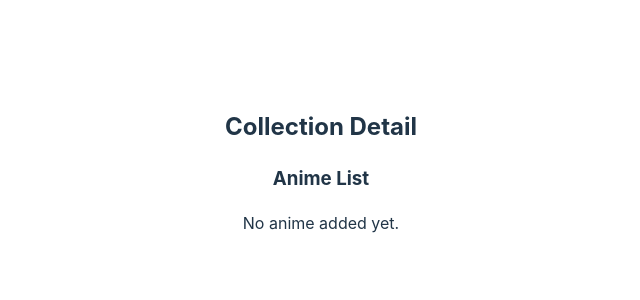
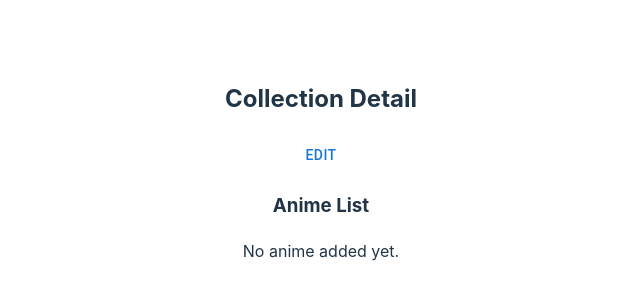
Before and after one commit to adityaputral/anime-list-collection, a React (Vite) app: page /collection-list/1/detail in a window 1280 px wide. Shown: the part 238-538 px from the top of the page, without its empty margins (319-959 px from the left). Built offline with nearby package versions, Linux system fonts and the light colour scheme.

Commit message:
apply edit collection name

```diff
--- a/src/pages/collection-detail/CollectionDetail.tsx
+++ b/src/pages/collection-detail/CollectionDetail.tsx
@@ -1,11 +1,18 @@
 import { useEffect, useState } from 'react';
 import { useSelector, useDispatch } from 'react-redux';
 import { useParams } from 'react-router-dom';
+import TextField from '@mui/material/TextField';
+import Button from '@mui/material/Button';
 import { editCollection, removeAnime } from '../../store/animeCollections';
 import Card from '../../components/Card/Card';
 
 function CollectionDetail() {
   const [collectionDetailData, setCollectionDetailData] = useState({});
+  const [editingCollection, setEditingCollection] = useState(false);
+
+  const [textValue, setTextValue] = useState<string>('');
+  const onTextChange = (e: any) => setTextValue(e.target.value);
+
   const { collectionId } = useParams();
   const dispatch = useDispatch();
   const collections = useSelector(
@@ -17,7 +24,10 @@ function CollectionDetail() {
       (collection) => collection.id === collectionId
     );
 
-    if (foundCollection) setCollectionDetailData(foundCollection);
+    if (foundCollection) {
+      setCollectionDetailData(foundCollection);
+      setTextValue(foundCollection.name);
+    }
   }
 
   function removeAnimeFromCollection(animeData) {
@@ -27,13 +37,35 @@ function CollectionDetail() {
     findCollectionDetail();
   }
 
+  function toggleEdit() {
+    setEditingCollection(!editingCollection);
+  }
+
+  function editCollectionName() {
+    dispatch(
+      editCollection({
+        collectionId,
+        name: textValue
+      })
+    );
+    setEditingCollection(false);
+  }
+
   useEffect(() => {
     findCollectionDetail();
   }, []);
   return (
     <>
       <h2>Collection Detail</h2>
-      {collectionDetailData?.name}
+      {editingCollection ? (
+        <TextField onChange={onTextChange} value={textValue} />
+      ) : (
+        textValue
+      )}
+
+      <Button onClick={editingCollection ? editCollectionName : toggleEdit}>
+        {editingCollection ? 'Submit' : 'Edit'}
+      </Button>
 
       <h3>Anime List</h3>
       {collectionDetailData &&
```
